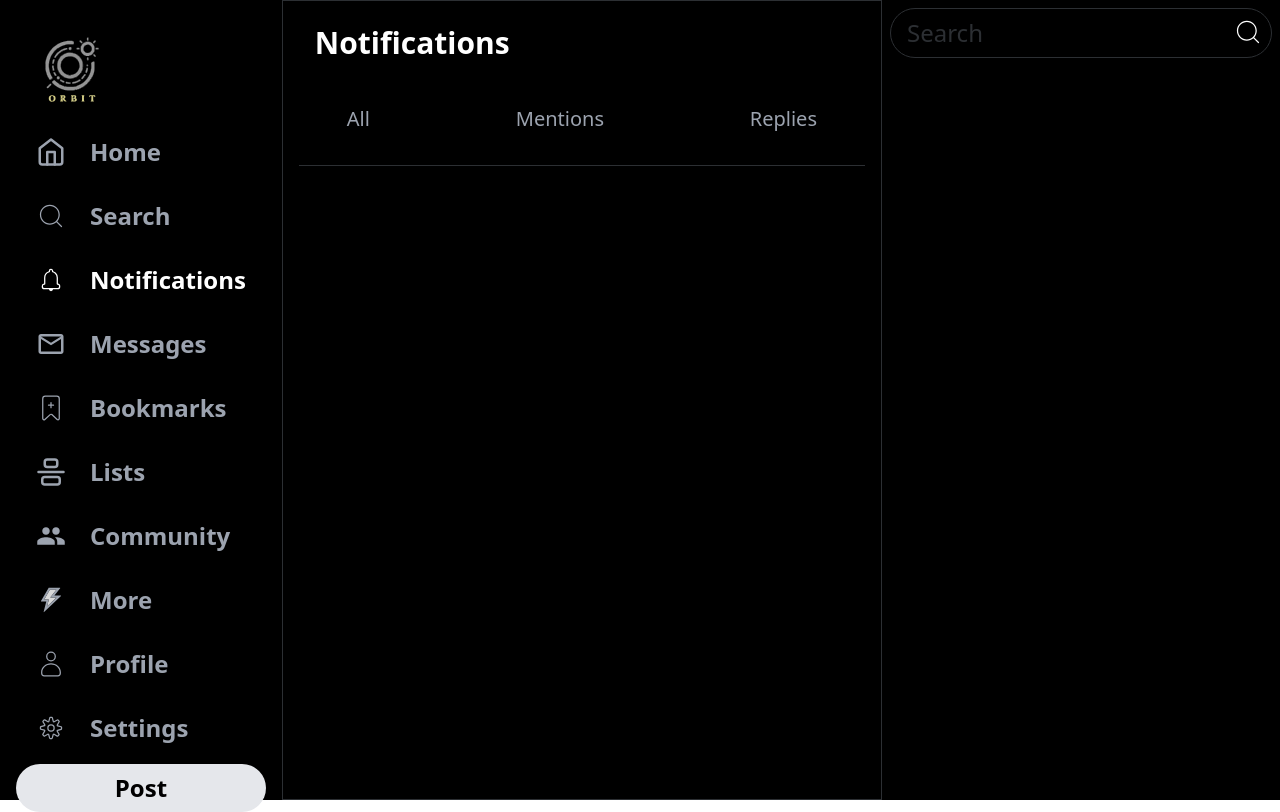
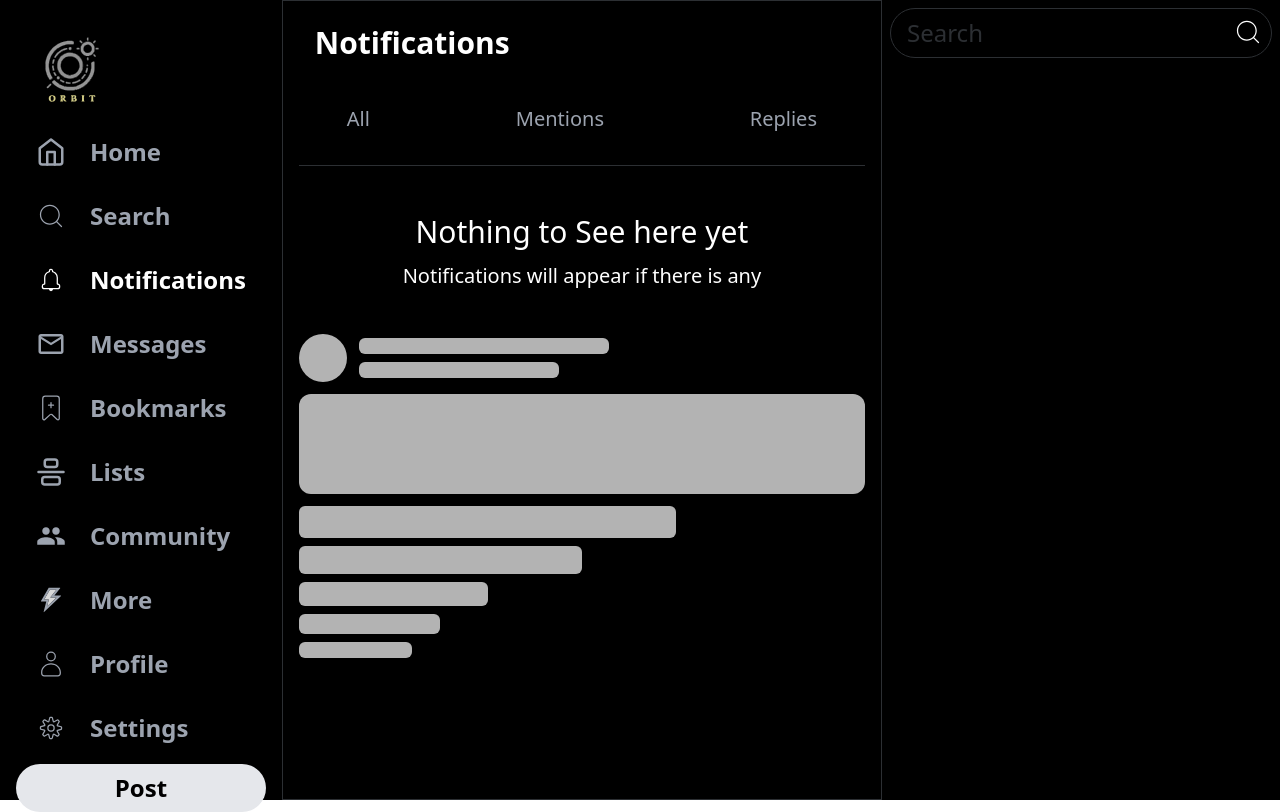
Before and after one commit to Nasifuad/Orbit-Platform, a React (Vite) app in the folder client/: page /notifications in a window 1280 px wide. Built offline with nearby package versions, Linux system fonts and the light colour scheme.

Commit message:
Skeleton setup for each empty sections

```diff
--- /dev/null
+++ b/client/src/components/skeletonUi.jsx
@@ -0,0 +1,27 @@
+import { Skeleton } from "@/components/ui/skeleton";
+
+const SkeletonUI = () => {
+  return (
+    <>
+      <div className="flex flex-col space-y-3 p-4">
+        <div className="flex items-center space-x-3">
+          <Skeleton className="h-12 w-12 rounded-full  p-4" />
+          <div className="space-y-2">
+            <Skeleton className="h-4 w-[250px]" />
+            <Skeleton className="h-4 w-[200px]" />
+          </div>
+        </div>
+        <Skeleton className="h-[100px] w-full rounded-xl" />
+        <div className="space-y-2">
+          <Skeleton className="h-8 w-2/3" />
+          <Skeleton className="h-7 w-1/2" />
+          <Skeleton className="h-6 w-1/3" />
+          <Skeleton className="h-5 w-1/4" />
+          <Skeleton className="h-4 w-1/5" />
+        </div>
+      </div>
+    </>
+  );
+};
+
+export default SkeletonUI;
--- a/client/src/sections/Content.jsx
+++ b/client/src/sections/Content.jsx
@@ -1,30 +1,14 @@
 import MiniNav from "@/components/MiniNav";
 import Post from "@/components/Post";
-import { Skeleton } from "@/components/ui/skeleton";
+import SkeletonUI from "@/components/skeletonUi";
+
 import { miniNavHome } from "@/constants/constants";
 const Content = () => {
   return (
     <>
       <MiniNav nav={miniNavHome} />
-      <Post />(
-      <div className="flex flex-col space-y-3 p-4">
-        <div className="flex items-center space-x-3">
-          <Skeleton className="h-12 w-12 rounded-full  p-4" />
-          <div className="space-y-2">
-            <Skeleton className="h-4 w-[250px]" />
-            <Skeleton className="h-4 w-[200px]" />
-          </div>
-        </div>
-        <Skeleton className="h-[100px] w-full rounded-xl" />
-        <div className="space-y-2">
-          <Skeleton className="h-8 w-2/3" />
-          <Skeleton className="h-7 w-1/2" />
-          <Skeleton className="h-6 w-1/3" />
-          <Skeleton className="h-5 w-1/4" />
-          <Skeleton className="h-4 w-1/5" />
-        </div>
-      </div>
-      )
+      <Post />
+      <SkeletonUI />
     </>
   );
 };
--- a/client/src/sections/Explore.jsx
+++ b/client/src/sections/Explore.jsx
@@ -4,6 +4,7 @@ import { CiSearch } from "react-icons/ci";
 //import settings icon
 import { CiSettings } from "react-icons/ci";
 import { miniNavSerach } from "@/constants/constants";
+import SkeletonUI from "@/components/skeletonUi";
 const Explore = () => {
   return (
     <>
@@ -19,6 +20,7 @@ const Explore = () => {
         <CiSettings className="text-white text-2xl" />
       </div>
       <MiniNav nav={miniNavSerach} />
+      <SkeletonUI />
     </>
   );
 };
--- a/client/src/sections/Notifications.jsx
+++ b/client/src/sections/Notifications.jsx
@@ -1,4 +1,5 @@
 import MiniNav from "@/components/MiniNav";
+import SkeletonUI from "@/components/skeletonUi";
 import { miniNavNotifications } from "@/constants/constants";
 const Notifications = () => {
   return (
@@ -9,7 +10,15 @@ const Notifications = () => {
           Notifications
         </h1>
         <MiniNav nav={miniNavNotifications} />
+
+        <h1 className="text-3xl text-white text-center">
+          Nothing to See here yet
+        </h1>
+        <p className="text-center text-xl text-white">
+          Notifications will appear if there is any
+        </p>
       </div>
+      <SkeletonUI />
     </>
   );
 };
```
